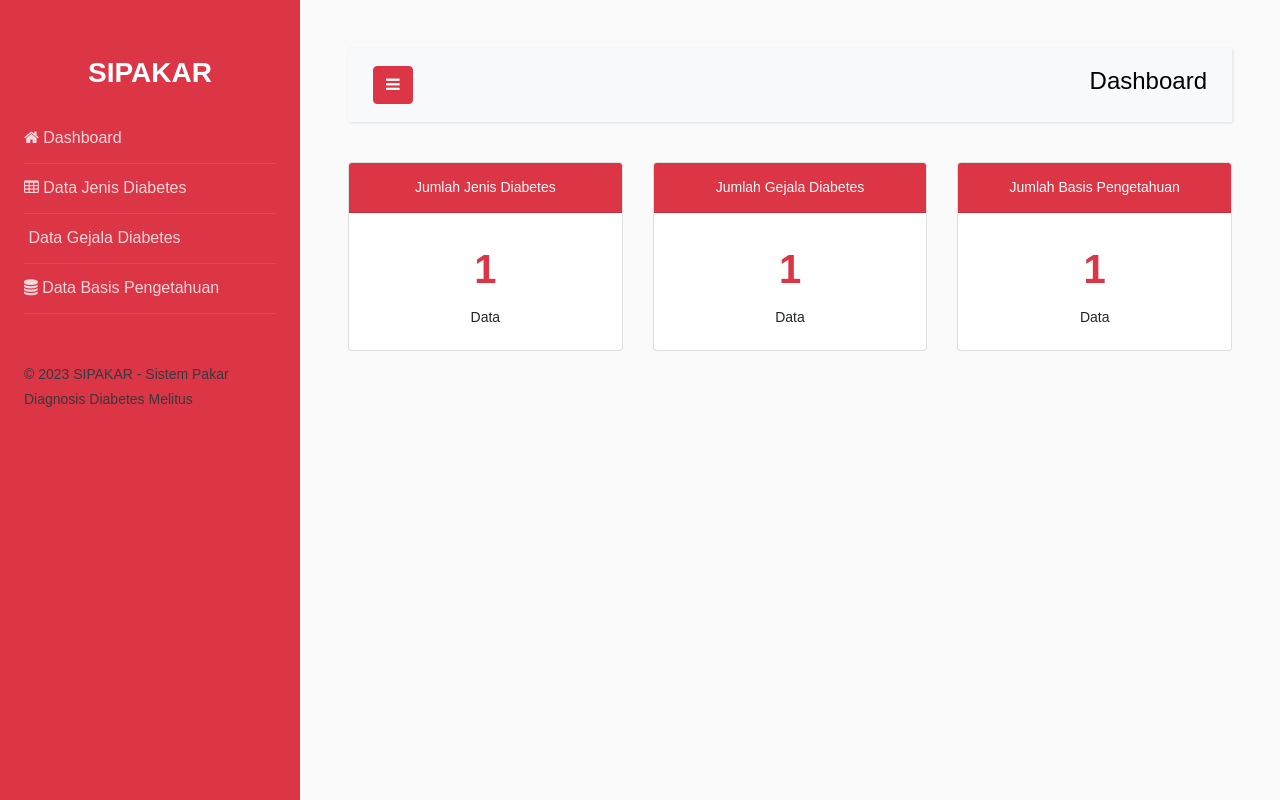
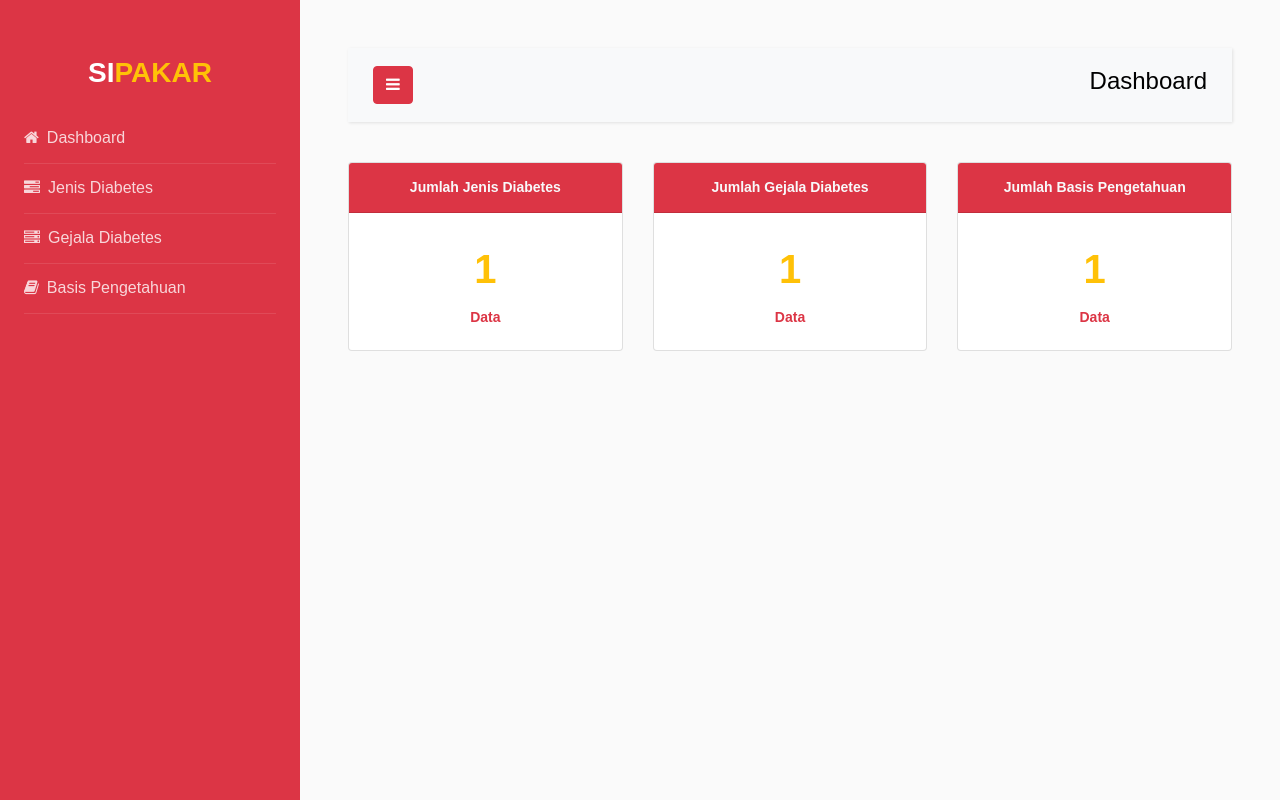
Before and after one commit to AnggunLntra/sispak-diabetes, a CodeIgniter app: page /sispak-diabetes/Admin/Pages/Dashboard in a window 1280 px wide. Run offline with CodeIgniter, Linux system fonts and the light colour scheme; tables that the repository leaves empty or names only in its code hold one stand-in row (values such as "Sample post").

Commit message:
updated again :))

```diff
--- a/application/views/admin/pages/dashboard.php
+++ b/application/views/admin/pages/dashboard.php
@@ -15,35 +15,34 @@
                 </div>
             </nav>
 
-            <div class="row row-cols-1 row-cols-md-3 g-3">
+            <div class="row row-cols-1 row-cols-md-2 g-3">
                 <div class="col">
                     <div class="card text-center">
-                        <div class="card-header bg-danger text-light">Jumlah Jenis Diabetes</div>
+                        <div class="card-header bg-danger text-light fw-bolder">Jumlah Jenis Diabetes</div>
                         <div class="card-body">
-                            <span class="fs-1 fw-bold text-danger"><?php echo $jenis_diabetes; ?></span>
-                            <p class="card-text">Data</p>
+                            <span class="fs-1 fw-bold text-warning"><?php echo $jenis_diabetes; ?></span>
+                            <p class="card-text text-danger fw-bolder">Data</p>
                         </div>
                     </div>
                 </div>
                 <div class="col">
                     <div class="card text-center">
-                        <div class="card-header bg-danger text-light">Jumlah Gejala Diabetes</div>
+                        <div class="card-header bg-danger text-light fw-bolder">Jumlah Gejala Diabetes</div>
                         <div class="card-body">
-                            <span class="fs-1 fw-bold text-danger"><?php echo $gejala; ?></span>
-                            <p class="card-text">Data</p>
+                            <span class="fs-1 fw-bold text-warning"><?php echo $gejala; ?></span>
+                            <p class="card-text text-danger fw-bolder">Data</p>
                         </div>
                     </div>
                 </div>
                 <div class="col">
                     <div class="card text-center">
-                        <div class="card-header bg-danger text-light">Jumlah Basis Pengetahuan</div>
+                        <div class="card-header bg-danger text-light fw-bolder">Jumlah Basis Pengetahuan</div>
                         <div class="card-body">
-                            <span class="fs-1 fw-bold text-danger"><?php echo $basis_pengetahuan; ?></span>
-                            <p class="card-text">Data</p>
+                            <span class="fs-1 fw-bold text-warning"><?php echo $basis_pengetahuan; ?></span>
+                            <p class="card-text text-danger fw-bolder">Data</p>
                         </div>
                     </div>
                 </div>
             </div>
         </div>
         </div>
-        </div>
--- a/application/views/admin/pages/manage-knowladge-base.php
+++ b/application/views/admin/pages/manage-knowladge-base.php
@@ -16,6 +16,7 @@
             </nav>
 
             <div class="row">
+                <div class="col">
                     <table class="table">
                         <thead>
                             <tr>
@@ -48,3 +49,4 @@
             </div>
         </div>
         </div>
+        </div>
--- a/application/views/admin/pages/manage-symptoms.php
+++ b/application/views/admin/pages/manage-symptoms.php
@@ -16,6 +16,7 @@
             </nav>
 
             <div class="row">
+                <div class="col">
                     <table class="table">
                         <thead>
                             <tr>
@@ -44,3 +45,4 @@
                 </div>
             </div>
         </div>
+        </div>
--- a/application/views/admin/pages/manage-types.php
+++ b/application/views/admin/pages/manage-types.php
@@ -16,6 +16,7 @@
             </nav>
 
             <div class="row">
+                <div class="col">
                     <table class="table">
                         <thead>
                             <tr>
@@ -40,3 +41,4 @@
             </div>
         </div>
         </div>
+        </div>
--- a/application/views/admin/templates/sidebar.php
+++ b/application/views/admin/templates/sidebar.php
@@ -1,28 +1,24 @@
 <body>
     <div class="wrapper d-flex align-items-stretch">
         <nav id="sidebar">
-            <div class="p-4 pt-5 bg-danger min-vh-100">
+            <div class="p-4 pt-5 bg-danger h-100">
                 <div class="header fs-3 fw-bold text-center mb-3">
-                    SIPAKAR
+                    SI<span class="text-warning">PAKAR</span>
                 </div>
                 <ul class="list-unstyled components mb-5">
                     <li>
-                        <a href="<?php echo base_url() . 'Admin/Pages/Dashboard' ?>"><i class="fa fa-home"></i> Dashboard</a>
+                        <a href="<?php echo base_url() . 'Admin/Pages/Dashboard' ?>"><i class="fa fa-home me-2"></i>Dashboard</a>
                     </li>
                     <li>
-                        <a href="<?php echo base_url() . 'Admin/Pages/Manage_Types' ?>"><i class="fa fa-table"></i> Data Jenis Diabetes</a>
+                        <a href="<?php echo base_url() . 'Admin/Pages/Manage_Types' ?>"><i class="fa fa-tasks me-2"></i>Jenis Diabetes</a>
                     </li>
                     <li>
-                        <a href="<?php echo base_url() . 'Admin/Pages/Manage_Symptoms' ?>"><i class="fa fa-disease"></i> Data Gejala Diabetes</a>
+                        <a href="<?php echo base_url() . 'Admin/Pages/Manage_Symptoms' ?>"><i class="fa fa-server me-2"></i>Gejala Diabetes</a>
                     </li>
                     <li>
-                        <a href="<?php echo base_url() . 'Admin/Pages/Manage_Knowladge_Base' ?>"><i class="fa fa-database"></i> Data Basis Pengetahuan</a>
+                        <a href="<?php echo base_url() . 'Admin/Pages/Manage_Knowladge_Base' ?>"><i class="fa fa-book me-2"></i>Basis Pengetahuan</a>
                     </li>
                 </ul>
 
-                <div class="footer">
-                    <p class="text-dark">&copy; 2023 SIPAKAR - Sistem Pakar Diagnosis Diabetes Melitus</p>
-                </div>
-
             </div>
         </nav>
```
Also changed, not shown: application/views/admin/templates/footer.php (indentation only). Lines whose indentation alone changed are shown as unchanged.
